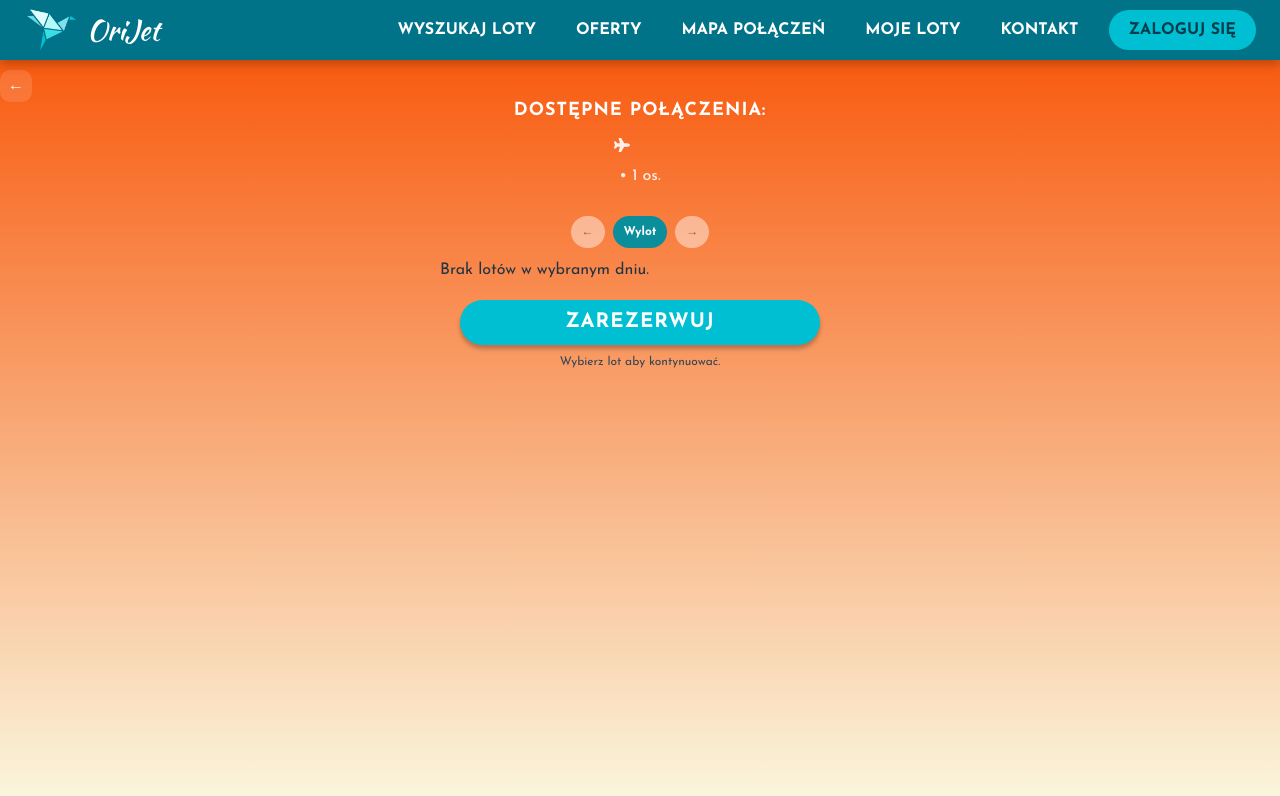
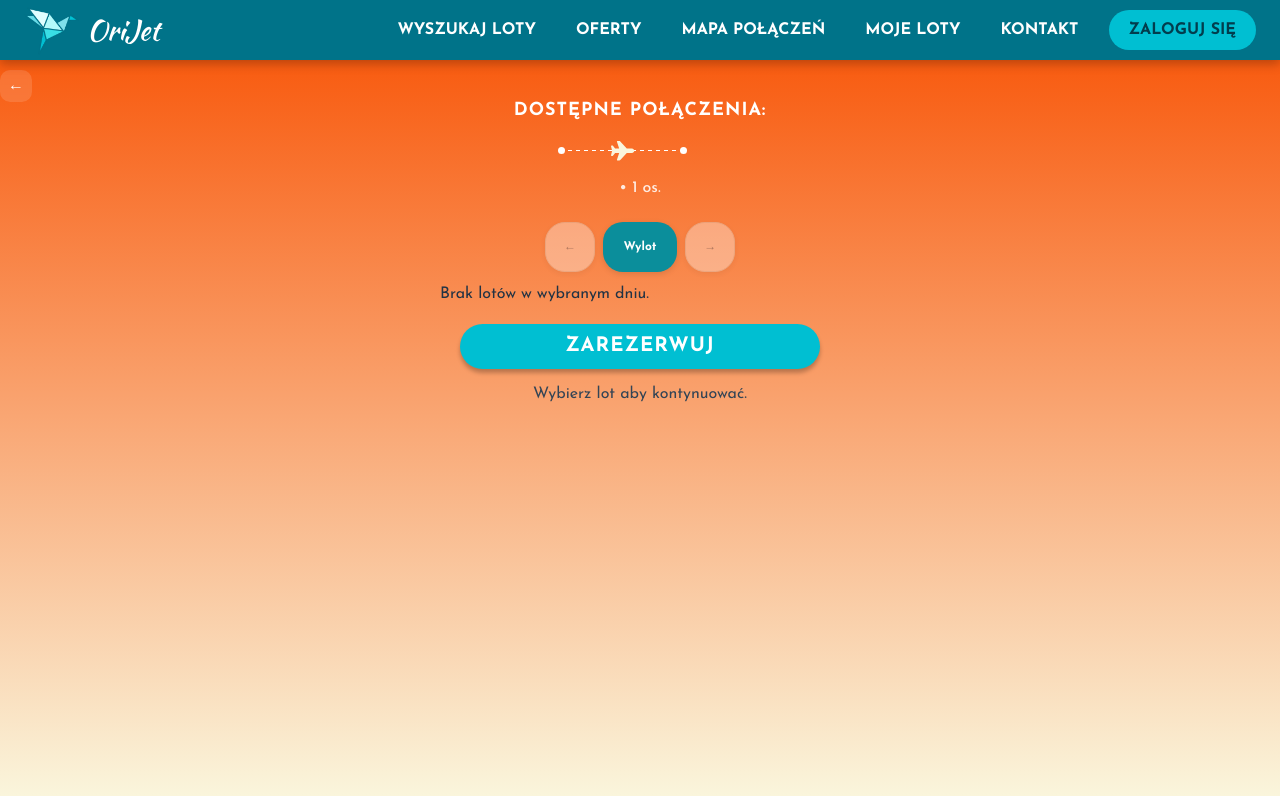
Before and after one commit to Gonai132/orijet, a React (Create React App) app: page /search in a window 1280 px wide. Shown: the top 796 px of the page. Built offline with nearby package versions, Linux system fonts and the light colour scheme.

Commit message:
styling for SearchResults

```diff
--- a/src/pages/SearchResults.jsx
+++ b/src/pages/SearchResults.jsx
@@ -89,7 +89,14 @@ export default function SearchResults() {
           <div className="sr-route">
 
             <span className="sr-airport">{o}</span>
-            <span className="sr-arrow"><FaPlane/></span>
+            <span className="sr-arrow">
+            <svg xmlns="http://www.w3.org/2000/svg" width="129" height="20" viewBox="0 0 129 20" fill="none">
+            <line x1="2" y1="9.5" x2="122" y2="9.5" stroke="white" stroke-dasharray="4 4"/>
+            <path d="M73.9425 7.475C75.1979 7.475 76.2175 8.49469 76.2175 9.75C76.2175 11.0053 75.1979 12.025 73.9425 12.025H68.771L62.3035 19.0775C62.0557 19.3456 61.7104 19.5 61.3447 19.5H59.5694C59.1266 19.5 58.8138 19.0653 58.9519 18.6428L61.1579 12.025H57.1075L54.9625 14.7062C54.8407 14.8606 54.6538 14.95 54.4547 14.95H53.6504C53.2279 14.95 52.9191 14.5519 53.0207 14.1416L54.1175 9.75L53.0207 5.35844C52.915 4.94812 53.2279 4.55 53.6504 4.55H54.4547C54.6538 4.55 54.8407 4.63937 54.9625 4.79375L57.1075 7.475H61.1579L58.9519 0.857187C58.8138 0.434687 59.1266 0 59.5694 0H61.3447C61.7104 0 62.0557 0.154375 62.3035 0.4225L68.771 7.475H73.9425Z" fill="#FAF6DD"/>
+            <circle cx="3.5" cy="9.5" r="3.5" fill="white"/>
+            <circle cx="125.5" cy="9.5" r="3.5" fill="white"/>
+            </svg>
+            </span>
             <span className="sr-airport">{d}</span>
                         <span className="sr-pax"> • {pax} os.</span>
           </div>
@@ -99,9 +106,9 @@ export default function SearchResults() {
         {/* OUTBOUND */}
         <section className="sr-section">
           <div className="sr-datebar">
-            <button className="pill" disabled={!outNeighbors.prev} onClick={() => outNeighbors.prev && gotoOut(outNeighbors.prev)}>← {outNeighbors.prev || ""}</button>
+            <button className="pill" disabled={!outNeighbors.prev} onClick={() => outNeighbors.prev && gotoOut(outNeighbors.prev)}><span>← </span> {outNeighbors.prev || ""}</button>
             <div className="pill pill--active">Wylot {dateISO}</div>
-            <button className="pill" disabled={!outNeighbors.next} onClick={() => outNeighbors.next && gotoOut(outNeighbors.next)}>{outNeighbors.next || ""} →</button>
+            <button className="pill" disabled={!outNeighbors.next} onClick={() => outNeighbors.next && gotoOut(outNeighbors.next)}>{outNeighbors.next || ""} <span>→</span></button>
           </div>
 
           {outFlights.length === 0 ? (
@@ -124,9 +131,9 @@ export default function SearchResults() {
         {rt && (
           <section className="sr-section">
             <div className="sr-datebar">
-              <button className="pill" disabled={!backNeighbors.prev} onClick={() => backNeighbors.prev && gotoBack(backNeighbors.prev)}>← {backNeighbors.prev || ""}</button>
+              <button className="pill" disabled={!backNeighbors.prev} onClick={() => backNeighbors.prev && gotoBack(backNeighbors.prev)}><span>← </span> {backNeighbors.prev || ""}</button>
               <div className="pill pill--active">Powrót {retISO || "-"}</div>
-              <button className="pill" disabled={!backNeighbors.next} onClick={() => backNeighbors.next && gotoBack(backNeighbors.next)}>{backNeighbors.next || ""} →</button>
+              <button className="pill" disabled={!backNeighbors.next} onClick={() => backNeighbors.next && gotoBack(backNeighbors.next)}>{backNeighbors.next || ""} <span>→</span></button>
             </div>
 
             {backFlights.length === 0 ? (
@@ -185,14 +192,17 @@ function FlightCard({ data, selected, onSelect }) {
         <div className="fc-time">{data.arriveTime}</div>
       </div>
        <div className="fc-row fc-meta">
-        {data.origin.name}<span> {data.durationText}</span> {data.destination.name}
+        <svg xmlns="http://www.w3.org/2000/svg" width="96" height="6" viewBox="0 0 96 6" fill="none">
+      <path d="M96 2.88678L91 2.83718e-05V5.77353L96 2.88678ZM0 2.88678V3.38678H91.5V2.88678V2.38678H0V2.88678Z" fill="#333333"/>
+      </svg>
+       <span className="fc-destination">{data.origin.name}</span><span> {data.durationText}</span> <span className="fc-destination">{data.destination.name}</span>
       </div>
 
       <div className="fc-row fc-route">
         <div className="fc-airport">
           {data.origin.code}
         </div>
-        <div className="fc-airport fc-airport--right">
+        <div className="fc-airport">
           {data.destination.code}
         </div>
       </div>
@@ -200,7 +210,7 @@ function FlightCard({ data, selected, onSelect }) {
 
 
       <div className="fc-row fc-bottom">
-        <div className="fc-price">{data.pricePLN.toFixed(2)} PLN</div>
+        <div className="fc-price"><span>TARYFA PODSTAWOWA:</span>{data.pricePLN.toFixed(2)}<span>PLN</span></div>
         <div className={`fc-radio ${selected ? "fc-radio--on" : ""}`} aria-hidden />
       </div>
     </button>
--- a/src/styles/searchResults.css
+++ b/src/styles/searchResults.css
@@ -1,20 +1,13 @@
-.page-results {
-  --teal: #016d78;
-  --teal-2: #0b8e9b;
-  --orange: #f27c2f;
-  --cream: #faeed8;
-  --ink: #12343b;
-}
-
 .container-search{
   background: none;
   border: none;
   box-shadow: none;
   margin: 0 auto;
   padding: 0;
+  color:  var(--color-text-dark);
 }
 .sr-hero {
-  padding: 10px 0 6px;
+  padding: 10px 0 0px;
   display: flex;
   flex-wrap: wrap;
   color: var(--color-text-light);
@@ -56,11 +49,17 @@
 .sr-airport {
   text-align: center;
   flex-basis: 33%;
-  font-size: 18px; }
+  font-size: 24px; }
+
 .sr-arrow {
+  font-size: 24px;
   text-align: center;
   flex-basis: 30%;
-  opacity: .9 }
+}
+
+  /* .sr-arrow svg {
+    position: absolute;
+  } */
 
 
 .sr-section { margin: 16px 0 10px; }
@@ -74,18 +73,26 @@
 }
 .pill {
   border: 1px solid #ffffff88;
-  background: #fff;
-  color: var(--ink);
-  border-radius: 999px;
-  padding: 6px 10px;
+  background: #ffffffc0;
+  color: var(--color-text-medium);
+  border-radius: 20px;
+  padding: 15px 20px;
   font-size: 12px;
+  box-shadow: 0 2px 6px rgba(0,0,0,.12);
+  border: 1px solid #DBCDC2;
 }
 .pill:disabled { opacity: .45; }
 .pill--active {
-  background: var(--teal-2);
+  background:#0b8e9b;
   color: #fff;
   border-color: transparent;
   font-weight: 700;
+}
+
+.pill span {
+  font-weight: 900;
+  font-family: monospace;
+  font-style: bold;
 }
 
 .sr-cards {
@@ -106,15 +113,19 @@
 .flight-card:hover { box-shadow: 0 8px 22px rgba(0,0,0,.12); }
 .flight-card:active { transform: translateY(1px); }
 .flight-card.is-selected {
-  border-color: var(--teal-2);
-  box-shadow: 0 10px 26px rgba(11,142,155,.25);
+  border-color: var(--color-teal-dark);
+  box-shadow: 5 5px 5px rgba(0, 0, 0, 0.25);
 }
 
 .fc-row { display: flex; align-items: center; justify-content: space-between; }
-.fc-times { margin-bottom: 8px; }
-.fc-time { font-size: 28px; font-weight: 900; color: #122; letter-spacing: .5px; }
-.fc-icon { font-size: 18px; color: var(--teal-2); }
+.fc-time { font-size: 36px; font-weight: 900; color:  var(--color-text-dark); letter-spacing: .5px; text-align: center; flex-basis: 35%; line-height: 100%; }
+.fc-icon { font-size: 20px; color: var(--color-teal); }
 
+.fc-destination {
+  display: inline-block;
+  flex-basis: 35%;
+  text-align: center;
+}
 
 .fc-fnumber {
   width: 100%;
@@ -124,32 +135,41 @@
 .fc-route {
   font-size: 12px;
   color: var(--color-text-medium);
-  margin-bottom: 6px;
-  border-top: 1px dashed #e7ecef;
-  border-bottom: 1px dashed #e7ecef;
-  padding: 6px 0;
+  padding-bottom: 10px;
+  border-bottom: 2px dashed #e7ecef;
 }
-.fc-airport strong { color: #222; }
-.fc-airport--right { text-align: right; }
+.fc-airport {
+  flex-basis: 35%;
+  text-align: center;
+  font-size: 14px;
+font-weight: 300; }
 
 .fc-meta {
   gap: 8px;
   color: var(--color-text-medium);
   font-size: 12px;
-  margin-bottom: 8px;
+  margin-bottom: 5px;
   flex-wrap: wrap;
 }
 
+.fc-meta svg {
+  flex-basis: 100%;
+}
 .fc-bottom { margin-top: 4px; }
-.fc-price { font-weight: 900; font-size: 20px; color: #222; }
+.fc-price { font-weight: 900; font-size: 36px; color: var(--color-text-dark); text-align: center; flex-basis: 90%;}
+.fc-price span {
+  font-size: 10px;
+  font-weight: 500;
+  margin: 0 10px;
+}
 
 .fc-radio {
   width: 20px; height: 20px; border-radius: 50%;
   border: 2px solid #cfd9dc;
 }
 .fc-radio--on {
-  border-color: var(--teal-2);
-  box-shadow: inset 0 0 0 6px var(--teal-2);
+  border-color: var(--color-teal-light);
+  box-shadow: inset 0 0 0 6px var(--color-sky-1);
 }
 
 .sr-empty { color: #234; margin: 8px 0 0; }
@@ -161,4 +181,4 @@
   place-items: center;
 }
 
-.sr-hint { font-size: 12px; color: #345; }
+.sr-hint { font-size: 16px; color: #345; margin-top: 5px; }
```
